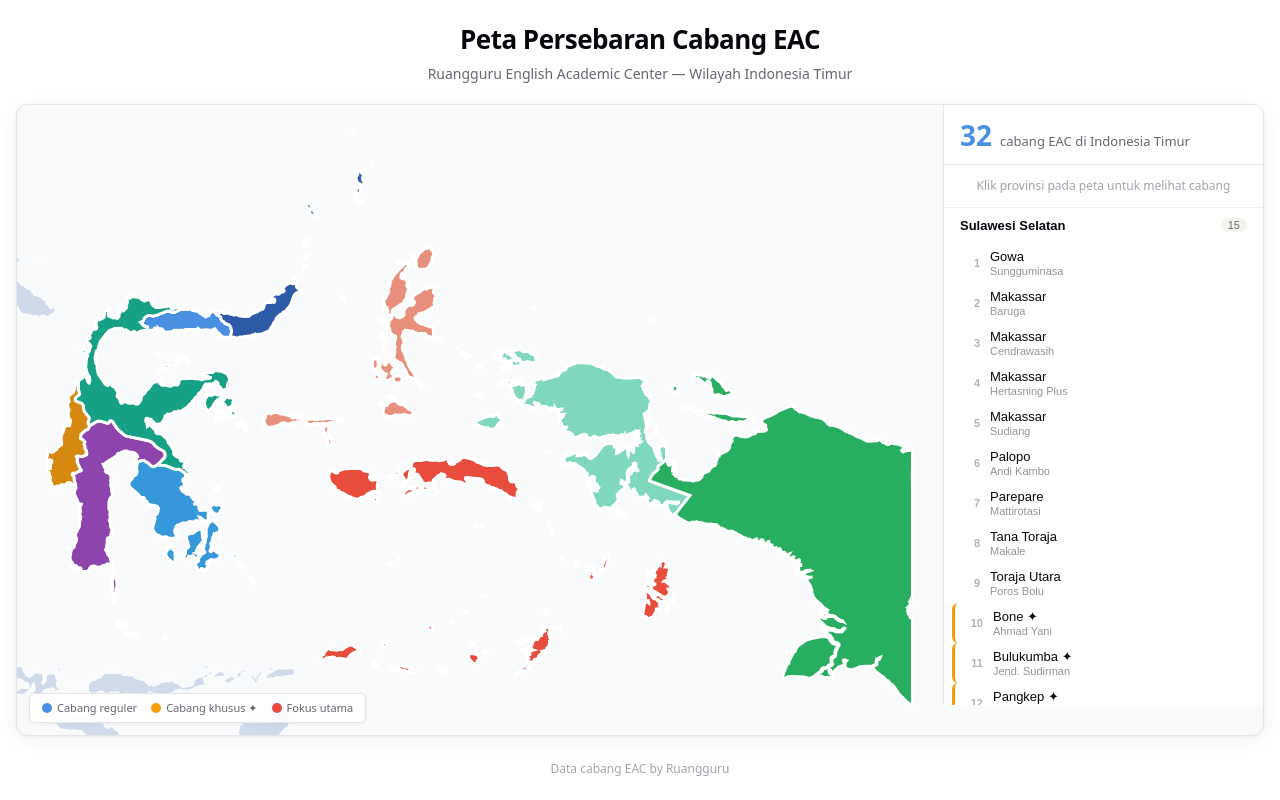
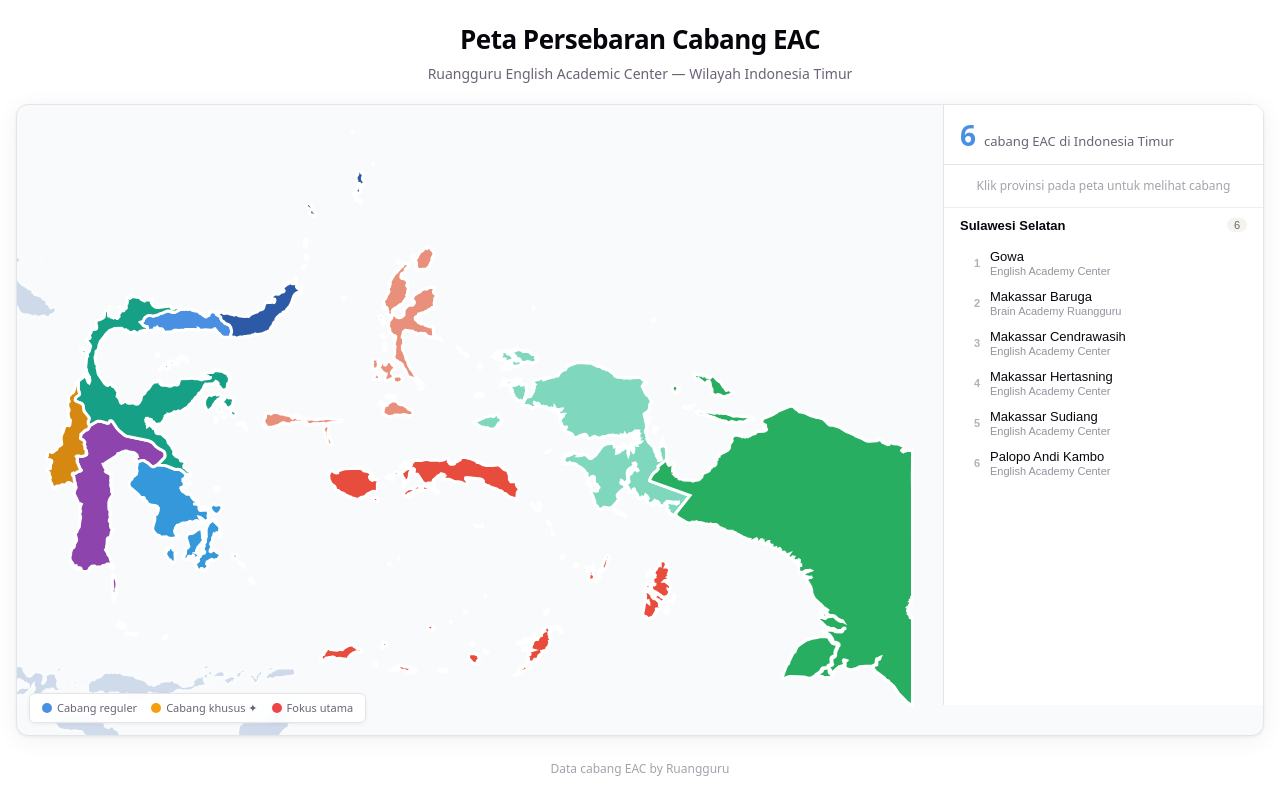
Before and after one commit to mrdevip15/maps-svg, a React (Vite) app in the folder map-app/: page / in a window 1280 px wide. Built offline with nearby package versions, Linux system fonts and the light colour scheme.

Commit message:
add coordinate real

```diff
--- a/map-app/src/components/InteractiveMap.tsx
+++ b/map-app/src/components/InteractiveMap.tsx
@@ -1,6 +1,7 @@
 import { useCallback, useMemo, useState, useRef, useEffect, type MouseEvent } from "react";
 import { eacBranches, type EacBranch } from "../data/eacBranches";
 import { pathToProvince } from "../data/provinceMap";
+import { projectToSvg } from "../data/projection";
 
 interface TooltipData {
   title: string;
@@ -300,8 +301,9 @@
           })}
 
           {/* Only show markers when a region is selected */}
-          {selectedBranches.map((branch) => {
+          {selectedBranches.map((branch, i) => {
             const isBranchActive = branch.id === activeBranchId;
+            const { x: bx, y: by } = projectToSvg(branch.lat, branch.lng);
 
             return (
               <g
@@ -309,7 +311,7 @@
                 className={`branch-marker${branch.special ? " special" : ""}${branch.highlighted ? " highlighted" : ""}${
                   isBranchActive ? " active" : ""
                 }`}
-                style={{ opacity: 1, animation: "marker-appear 0.3s ease forwards" }}
+                style={{ opacity: 1, animation: `marker-appear 0.3s ${i * 0.05}s ease both` }}
                 onMouseEnter={(e) => handleMarkerEnter(branch, e)}
                 onMouseLeave={handleMarkerLeave}
                 onClick={(e) => {
@@ -317,17 +319,17 @@
                   setActiveBranchId(branch.id);
                 }}
               >
-                {branch.highlighted && <circle className="marker-pulse" cx={branch.x} cy={branch.y} r="8" />}
+                {branch.highlighted && <circle className="marker-pulse" cx={bx} cy={by} r="8" />}
                 <circle
-                  cx={branch.x}
-                  cy={branch.y}
+                  cx={bx}
+                  cy={by}
                   r={branch.highlighted ? 6 : 4}
                   className="marker-dot"
                 />
                 {branch.special && !branch.highlighted && (
                   <path
                     className="marker-star"
-                    d={`M ${branch.x} ${branch.y - 8} L ${branch.x + 4} ${branch.y - 4} L ${branch.x} ${branch.y} L ${branch.x - 4} ${branch.y - 4} Z`}
+                    d={`M ${bx} ${by - 8} L ${bx + 4} ${by - 4} L ${bx} ${by} L ${bx - 4} ${by - 4} Z`}
                   />
                 )}
               </g>
--- a/map-app/src/data/eacBranches.ts
+++ b/map-app/src/data/eacBranches.ts
@@ -4,56 +4,84 @@
   area: string;
   region: string;
   regionCode: string;
-  x: number;
-  y: number;
+  lat: number;
+  lng: number;
   special: boolean;
   highlighted: boolean;
 }
 
+/**
+ * Branch data with real lat/lng coordinates.
+ * SVG x/y are computed at runtime via projection.ts (IDW).
+ *
+ * To add a new branch: add lat/lng here — no manual SVG coords needed.
+ */
 export const eacBranches: EacBranch[] = [
-  // === Sulawesi Selatan (15 cabang) ===
-  { id: 1,  name: "Gowa",           area: "Sungguminasa",       region: "Sulawesi Selatan",  regionCode: "IDSN", x: 536, y: 228, special: false, highlighted: false },
-  { id: 2,  name: "Makassar",       area: "Baruga",             region: "Sulawesi Selatan",  regionCode: "IDSN", x: 534, y: 214, special: false, highlighted: false },
-  { id: 3,  name: "Makassar",       area: "Cendrawasih",        region: "Sulawesi Selatan",  regionCode: "IDSN", x: 540, y: 216, special: false, highlighted: false },
-  { id: 4,  name: "Makassar",       area: "Hertasning Plus",    region: "Sulawesi Selatan",  regionCode: "IDSN", x: 537, y: 222, special: false, highlighted: false },
-  { id: 5,  name: "Makassar",       area: "Sudiang",            region: "Sulawesi Selatan",  regionCode: "IDSN", x: 543, y: 220, special: false, highlighted: false },
-  { id: 6,  name: "Palopo",         area: "Andi Kambo",         region: "Sulawesi Selatan",  regionCode: "IDSN", x: 542, y: 193, special: false, highlighted: false },
-  { id: 7,  name: "Parepare",       area: "Mattirotasi",        region: "Sulawesi Selatan",  regionCode: "IDSN", x: 520, y: 213, special: false, highlighted: false },
-  { id: 8,  name: "Tana Toraja",    area: "Makale",             region: "Sulawesi Selatan",  regionCode: "IDSN", x: 548, y: 200, special: false, highlighted: false },
-  { id: 9,  name: "Toraja Utara",   area: "Poros Bolu",         region: "Sulawesi Selatan",  regionCode: "IDSN", x: 554, y: 195, special: false, highlighted: false },
-  { id: 10, name: "Bone",           area: "Ahmad Yani",         region: "Sulawesi Selatan",  regionCode: "IDSN", x: 566, y: 218, special: true,  highlighted: false },
-  { id: 11, name: "Bulukumba",      area: "Jend. Sudirman",     region: "Sulawesi Selatan",  regionCode: "IDSN", x: 558, y: 232, special: true,  highlighted: false },
-  { id: 12, name: "Pangkep",        area: "Sultan Hasanuddin",  region: "Sulawesi Selatan",  regionCode: "IDSN", x: 524, y: 226, special: true,  highlighted: false },
-  { id: 13, name: "Pinrang",        area: "Jend. Sudirman",     region: "Sulawesi Selatan",  regionCode: "IDSN", x: 518, y: 220, special: true,  highlighted: false },
-  { id: 14, name: "Sidrap",         area: "Sidrap",             region: "Sulawesi Selatan",  regionCode: "IDSN", x: 530, y: 204, special: true,  highlighted: true },
-  { id: 15, name: "Soppeng",        area: "Lalabata",           region: "Sulawesi Selatan",  regionCode: "IDSN", x: 548, y: 208, special: true,  highlighted: false },
-
-  // === Sulawesi Tengah (3 cabang) ===
-  { id: 16, name: "Palu",           area: "Jend. Sudirman Plus", region: "Sulawesi Tengah",   regionCode: "IDST", x: 575, y: 148, special: false, highlighted: false },
-  { id: 17, name: "Toli-Toli",      area: "KH. Wahid Hasyim",    region: "Sulawesi Tengah",   regionCode: "IDST", x: 580, y: 128, special: false, highlighted: false },
-  { id: 18, name: "Parigi Moutong", area: "Trans Sulawesi",      region: "Sulawesi Tengah",   regionCode: "IDST", x: 568, y: 168, special: true,  highlighted: false },
-
-  // === Sulawesi Tenggara (4 cabang) ===
-  { id: 19, name: "Kendari",        area: "Abdullah Silondae",  region: "Sulawesi Tenggara", regionCode: "IDSG", x: 585, y: 220, special: false, highlighted: false },
-  { id: 20, name: "Baubau",         area: "Batara Guru",        region: "Sulawesi Tenggara", regionCode: "IDSG", x: 580, y: 238, special: true,  highlighted: false },
-  { id: 21, name: "Kolaka",         area: "Pramuka",            region: "Sulawesi Tenggara", regionCode: "IDSG", x: 568, y: 228, special: true,  highlighted: false },
-  { id: 22, name: "Raha",           area: "Gatot Subroto",       region: "Sulawesi Tenggara", regionCode: "IDSG", x: 602, y: 232, special: true,  highlighted: false },
-
-  // === Sulawesi Utara (3 cabang) ===
-  { id: 23, name: "Bitung",         area: "Girian",             region: "Sulawesi Utara",   regionCode: "IDSA", x: 656, y: 93,  special: false, highlighted: false },
-  { id: 24, name: "Manado",         area: "Wenang Selatan Plus",region: "Sulawesi Utara",   regionCode: "IDSA", x: 640, y: 88,  special: false, highlighted: false },
-  { id: 25, name: "Tomohon",        area: "Matani",             region: "Sulawesi Utara",   regionCode: "IDSA", x: 636, y: 102, special: false, highlighted: false },
-
-  // === Sulawesi Barat (3 cabang) ===
-  { id: 26, name: "Mamuju",         area: "Sultan Hasanuddin",  region: "Sulawesi Barat",   regionCode: "IDSR", x: 527, y: 178, special: false, highlighted: false },
-  { id: 27, name: "Polewali Mandar",area: "Andi Depu",          region: "Sulawesi Barat",   regionCode: "IDSR", x: 521, y: 190, special: false, highlighted: false },
-  { id: 28, name: "Gorontalo",      area: "Nani Wartabone",     region: "Gorontalo",         regionCode: "IDGO", x: 586, y: 120, special: false, highlighted: false },
-
-  // === Maluku Utara / Maluku (2 cabang) ===
-  { id: 29, name: "Ternate",        area: "Takoma",             region: "Maluku Utara",     regionCode: "IDMU", x: 686, y: 134, special: false, highlighted: false },
-  { id: 30, name: "Ambon",          area: "Ambon",              region: "Maluku",            regionCode: "IDMA", x: 751, y: 248, special: true,  highlighted: true },
-
-  // === Papua / Papua Barat Daya (2 cabang) ===
-  { id: 31, name: "Jayapura",       area: "Padang Bulan",       region: "Papua",             regionCode: "IDPA", x: 902, y: 198, special: false, highlighted: false },
-  { id: 32, name: "Sorong",         area: "Pramuka",            region: "Papua Barat",       regionCode: "IDPB", x: 786, y: 170, special: false, highlighted: false },
+  // === Sulawesi Selatan ===
+  {
+    id: 1,
+    name: "Gowa",
+    area: "English Academy Center",
+    region: "Sulawesi Selatan",
+    regionCode: "IDSN",
+    lat: -5.198544,
+    lng: 119.446975,
+    special: false,
+    highlighted: false,
+  },
+  {
+    id: 2,
+    name: "Makassar Baruga",
+    area: "Brain Academy Ruangguru",
+    region: "Sulawesi Selatan",
+    regionCode: "IDSN",
+    lat: -5.157012,
+    lng: 119.485224,
+    special: false,
+    highlighted: false,
+  },
+  {
+    id: 3,
+    name: "Makassar Cendrawasih",
+    area: "English Academy Center",
+    region: "Sulawesi Selatan",
+    regionCode: "IDSN",
+    lat: -5.149199,
+    lng: 119.412927,
+    special: false,
+    highlighted: false,
+  },
+  {
+    id: 4,
+    name: "Makassar Hertasning",
+    area: "English Academy Center",
+    region: "Sulawesi Selatan",
+    regionCode: "IDSN",
+    lat: -5.163132,
+    lng: 119.444094,
+    special: false,
+    highlighted: false,
+  },
+  {
+    id: 5,
+    name: "Makassar Sudiang",
+    area: "English Academy Center",
+    region: "Sulawesi Selatan",
+    regionCode: "IDSN",
+    lat: -5.074558,
+    lng: 119.522786,
+    special: false,
+    highlighted: false,
+  },
+  {
+    id: 6,
+    name: "Palopo Andi Kambo",
+    area: "English Academy Center",
+    region: "Sulawesi Selatan",
+    regionCode: "IDSN",
+    lat: -3.003306,
+    lng: 120.200885,
+    special: false,
+    highlighted: false,
+  },
 ];
--- /dev/null
+++ b/map-app/src/data/projection.ts
@@ -0,0 +1,57 @@
+/**
+ * Inverse Distance Weighting (IDW) projection.
+ * Maps geographic coordinates (lat, lng) → SVG coordinates (x, y)
+ * using known reference points from province SVG path centroids.
+ *
+ * Reference points: (svgX, svgY, lng, lat) — province centroid in SVG space
+ * paired with approximate geographic center of each province.
+ */
+
+interface RefPoint {
+  sx: number;
+  sy: number;
+  lng: number;
+  lat: number;
+}
+
+// Province SVG centroids computed from all_region.svg path data
+// Geographic centers are approximate province midpoints
+const REFERENCE_POINTS: RefPoint[] = [
+  { sx: 584.6, sy: 120.6, lng: 123.1, lat: 0.5 },   // Gorontalo
+  { sx: 545.3, sy: 219.6, lng: 120.0, lat: -3.7 },  // Sulawesi Selatan
+  { sx: 589.0, sy: 224.0, lng: 122.5, lat: -4.0 },  // Sulawesi Tenggara
+  { sx: 640.3, sy: 92.0,  lng: 124.8, lat: 0.8 },   // Sulawesi Utara
+  { sx: 574.9, sy: 150.1, lng: 121.5, lat: -1.4 },  // Sulawesi Tengah
+  { sx: 526.7, sy: 181.7, lng: 118.9, lat: -2.5 },  // Sulawesi Barat
+  { sx: 685.3, sy: 136.3, lng: 127.0, lat: 1.6 },   // Maluku Utara
+  { sx: 750.9, sy: 248.2, lng: 128.8, lat: -3.4 },  // Maluku
+  { sx: 784.5, sy: 171.8, lng: 132.0, lat: -2.5 },  // Papua Barat
+  { sx: 890.3, sy: 223.8, lng: 138.5, lat: -4.0 },  // Papua
+];
+
+/**
+ * Project lat/lng to SVG x,y using Inverse Distance Weighting.
+ * @param lat - Latitude (negative for south)
+ * @param lng - Longitude (positive for east)
+ * @returns SVG coordinates {x, y}
+ */
+export function projectToSvg(lat: number, lng: number): { x: number; y: number } {
+  const power = 2;
+  let totalW = 0;
+  let sumX = 0;
+  let sumY = 0;
+
+  for (const { sx, sy, lng: rlng, lat: rlat } of REFERENCE_POINTS) {
+    const dist = Math.sqrt((lng - rlng) ** 2 + (lat - rlat) ** 2);
+    if (dist < 1e-6) return { x: sx, y: sy };
+    const w = 1 / dist ** power;
+    totalW += w;
+    sumX += w * sx;
+    sumY += w * sy;
+  }
+
+  return {
+    x: sumX / totalW,
+    y: sumY / totalW,
+  };
+}
```
